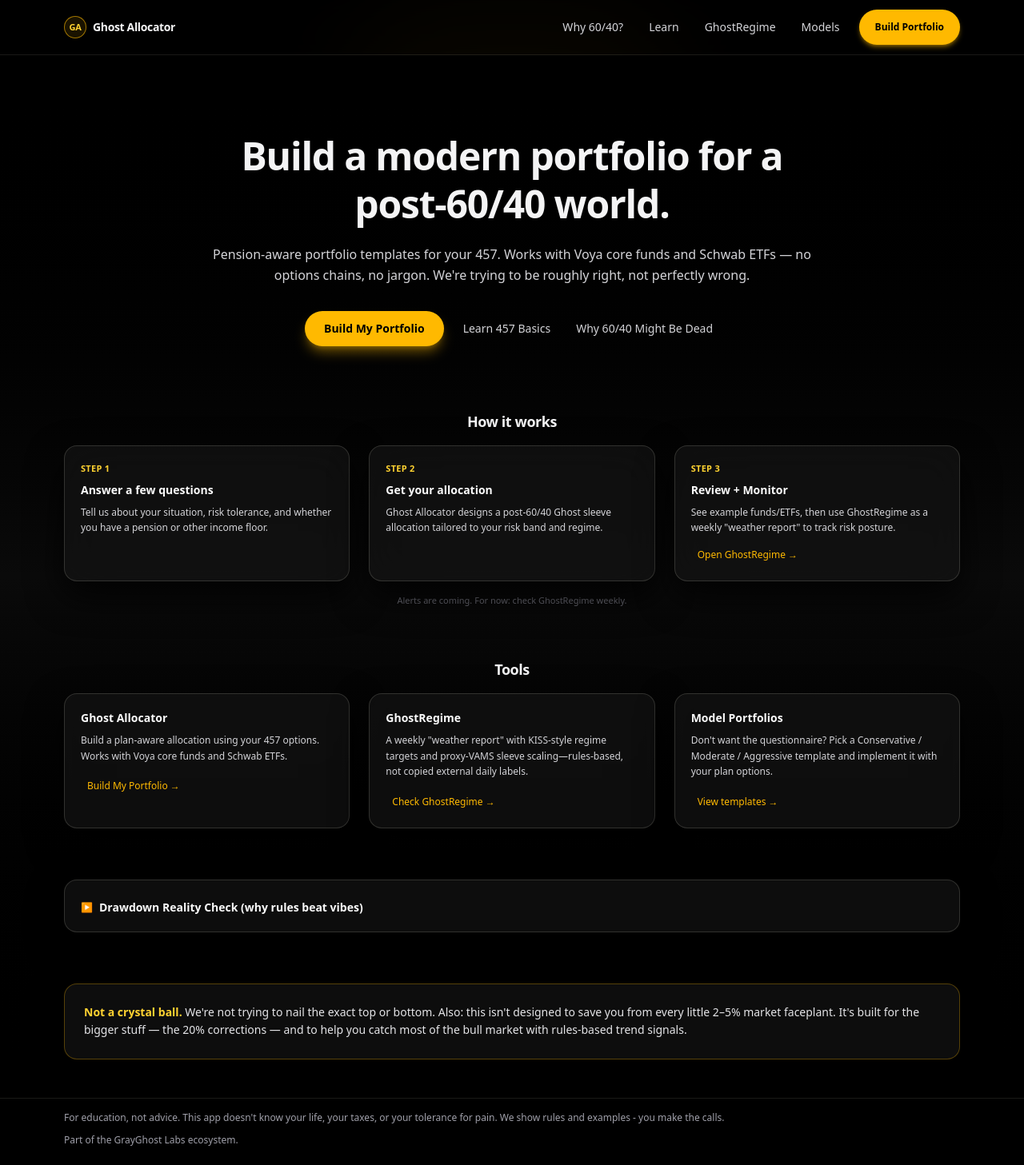
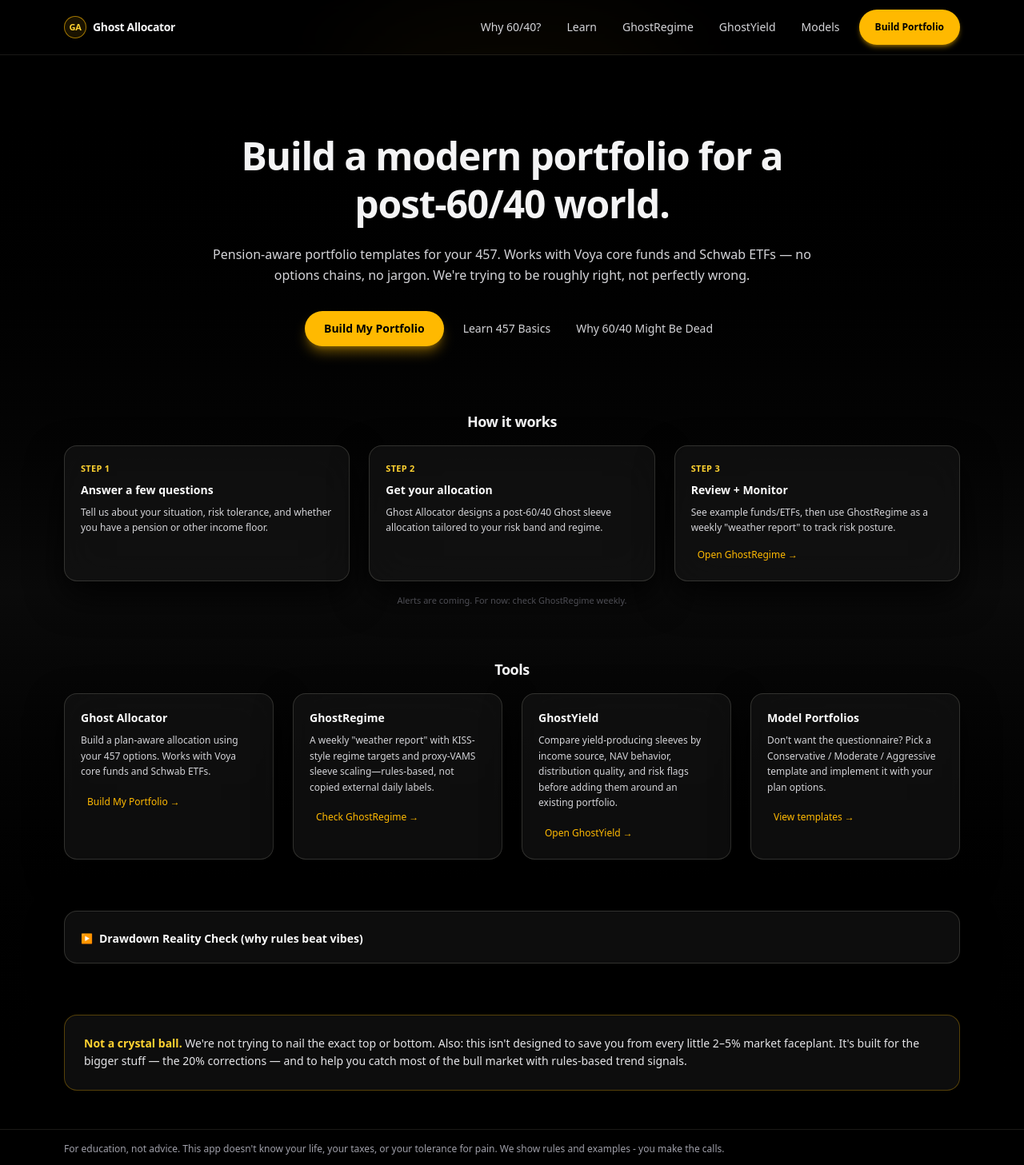
Before and after one commit to firemansghost/ghost-allocator, a Next.js app: page / in a window 1280 px wide. Shown: the top 1457 px of the page at 80% size. Built offline with nearby package versions, Linux system fonts and the light colour scheme; no server answers.

Commit message:
feat(nav): add GhostYield discovery links
Navbar link to /income-factory and homepage Tools card; grid updated
for four tool cards.

Co-authored-by: Cursor <cursoragent@cursor.com>

```diff
--- a/app/page.tsx
+++ b/app/page.tsx
@@ -90,7 +90,7 @@ export default function HomePage() {
         <h2 className="text-center text-lg font-semibold tracking-tight">
           Tools
         </h2>
-        <div className="mt-4 grid gap-6 sm:grid-cols-3">
+        <div className="mt-4 grid gap-6 sm:grid-cols-2 lg:grid-cols-4">
           <GlassCard className="p-4 sm:p-5 transition transform hover:-translate-y-1 hover:border-amber-400/60 hover:shadow-[0_20px_60px_rgba(0,0,0,0.9)]">
             <h3 className="text-sm font-semibold text-zinc-50">Ghost Allocator</h3>
             <p className="mt-2 text-xs text-zinc-300 leading-relaxed">
@@ -113,6 +113,19 @@ export default function HomePage() {
               className="mt-4 inline-flex items-center text-xs font-medium text-amber-400 hover:text-amber-300 underline-offset-4 hover:underline focus-visible:outline-none focus-visible:ring-2 focus-visible:ring-amber-400/60 focus-visible:ring-offset-2 focus-visible:ring-offset-zinc-950 rounded px-2 py-1"
             >
               Check GhostRegime →
+            </Link>
+          </GlassCard>
+          <GlassCard className="p-4 sm:p-5 transition transform hover:-translate-y-1 hover:border-amber-400/60 hover:shadow-[0_20px_60px_rgba(0,0,0,0.9)]">
+            <h3 className="text-sm font-semibold text-zinc-50">GhostYield</h3>
+            <p className="mt-2 text-xs text-zinc-300 leading-relaxed">
+              Compare yield-producing sleeves by income source, NAV behavior, distribution quality, and risk flags
+              before adding them around an existing portfolio.
+            </p>
+            <Link
+              href="/income-factory"
+              className="mt-4 inline-flex items-center text-xs font-medium text-amber-400 hover:text-amber-300 underline-offset-4 hover:underline focus-visible:outline-none focus-visible:ring-2 focus-visible:ring-amber-400/60 focus-visible:ring-offset-2 focus-visible:ring-offset-zinc-950 rounded px-2 py-1"
+            >
+              Open GhostYield →
             </Link>
           </GlassCard>
           <GlassCard className="p-4 sm:p-5 transition transform hover:-translate-y-1 hover:border-amber-400/60 hover:shadow-[0_20px_60px_rgba(0,0,0,0.9)]">
--- a/components/Navbar.tsx
+++ b/components/Navbar.tsx
@@ -36,6 +36,12 @@ export function Navbar() {
             GhostRegime
           </Link>
           <Link
+            href="/income-factory"
+            className="text-zinc-300 hover:text-zinc-100 focus-visible:outline-none focus-visible:ring-2 focus-visible:ring-amber-400/60 focus-visible:ring-offset-2 focus-visible:ring-offset-zinc-950 rounded px-2 py-1 min-h-[44px] flex items-center"
+          >
+            GhostYield
+          </Link>
+          <Link
             href="/models"
             className="text-zinc-300 hover:text-zinc-100 focus-visible:outline-none focus-visible:ring-2 focus-visible:ring-amber-400/60 focus-visible:ring-offset-2 focus-visible:ring-offset-zinc-950 rounded px-2 py-1 min-h-[44px] flex items-center"
           >
```
